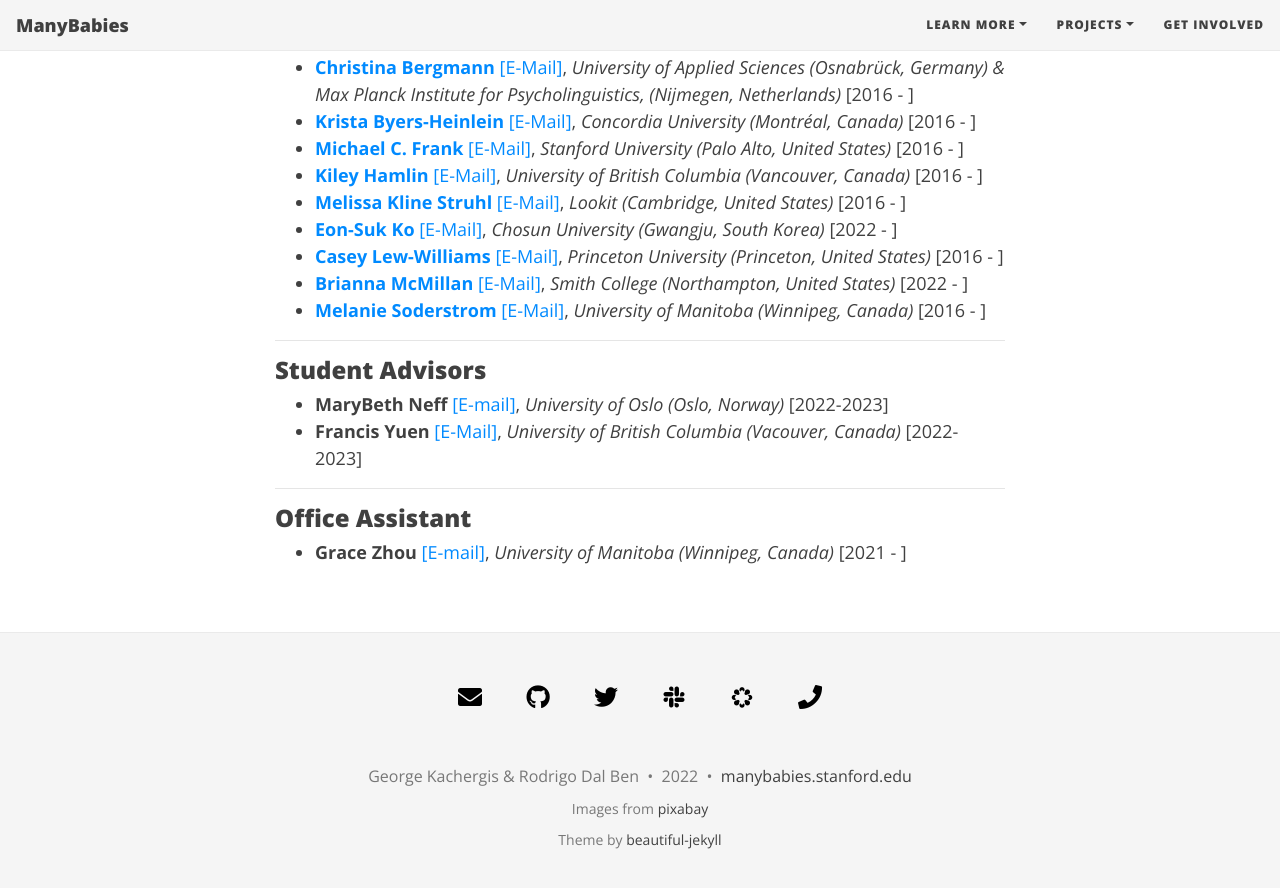
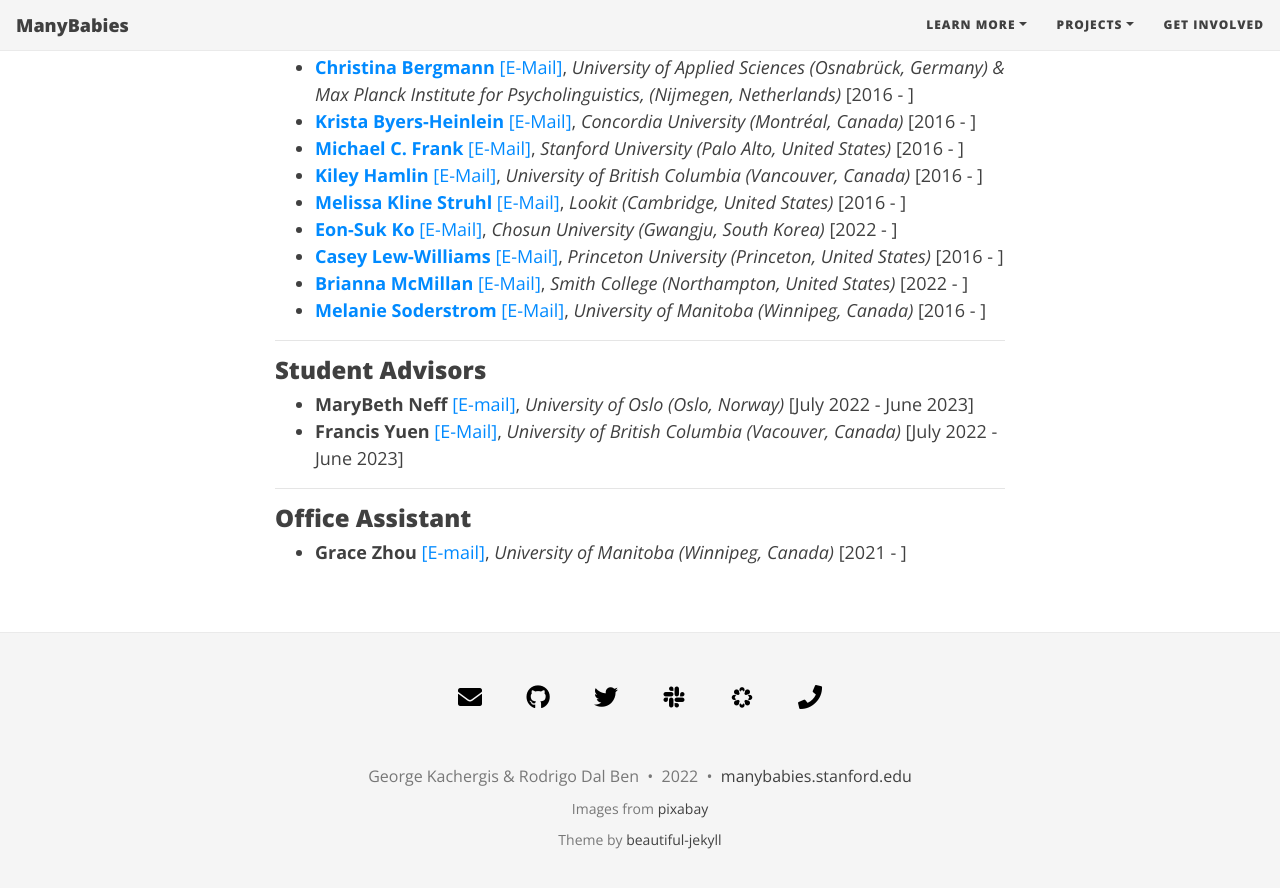
Before and after one commit to manybabies/manybabies.github.io, a Jekyll site: the page built from people.md, in a window 1280 px wide and 900 px high, scrolled down 1663 px. Shown: the top 888 px of the window. Built offline with Jekyll 4.4.1, drawn with Linux system fonts in a browser that asks for light colours; nearby versions of some CDN libraries; some web fonts are replaced.

Commit message:
Update people.md

```diff
--- a/people.md
+++ b/people.md
@@ -50,8 +50,8 @@
 ***
 ### Student Advisors
 
-* **MaryBeth Neff** [[E-mail]](mailto:marybethneff@gmail.com), *University of Oslo (Oslo, Norway)*  [2022-2023]
-* **Francis Yuen** [[E-Mail]](francis.yuen@psych.ubc.ca), *University of British Columbia (Vacouver, Canada)* [2022-2023]
+* **MaryBeth Neff** [[E-mail]](mailto:marybethneff@gmail.com), *University of Oslo (Oslo, Norway)*  [July 2022 - June 2023]
+* **Francis Yuen** [[E-Mail]](francis.yuen@psych.ubc.ca), *University of British Columbia (Vacouver, Canada)* [July 2022 - June 2023]
 
 ***
 ### Office Assistant
```
